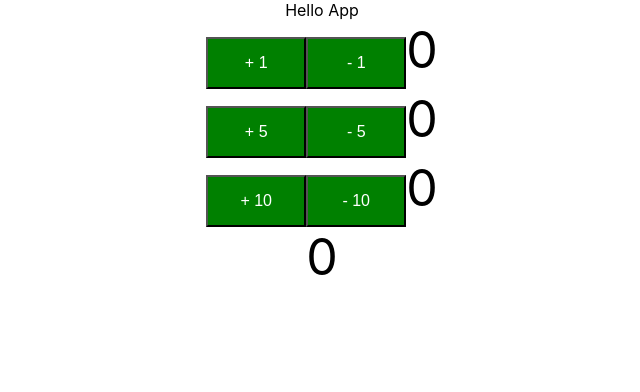
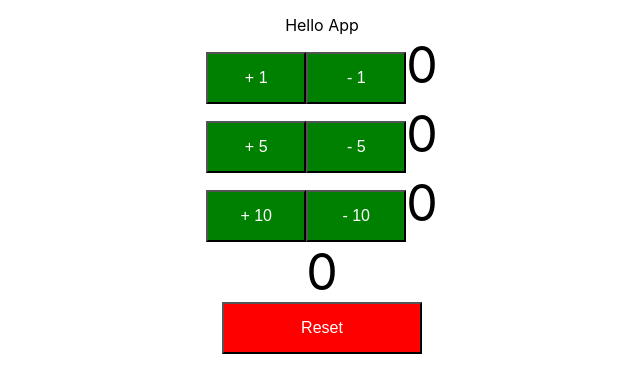
Before and after one commit to VDK84/fullStackReactSpringBoot, a React (Create React App) app in the folder frontend/todo-app/: page / in a window 1280 px wide. Shown: the top 392 px of the page, without its empty margins (318-958 px from the left). Built offline with nearby package versions, Linux system fonts and the light colour scheme.

Commit message:
Add Reset button

```diff
--- a/frontend/todo-app/src/components/Counter.css
+++ b/frontend/todo-app/src/components/Counter.css
@@ -9,3 +9,12 @@
 .count {
     font-size: 50px;
 }
+
+.reset {
+    background-color: red;
+    width: 200px;
+}
+
+body {
+    padding: 15px 30px;
+}
--- a/frontend/todo-app/src/components/Counter.jsx
+++ b/frontend/todo-app/src/components/Counter.jsx
@@ -14,6 +14,7 @@
 
     this.increment = this.increment.bind(this);
     this.decrement = this.decrement.bind(this);
+    this.reset = this.reset.bind(this);
   }
 
   render() {
@@ -23,20 +24,27 @@
         <CounterButton by={5} incrementMethod={this.increment} decrementMethod={this.decrement}/>
         <CounterButton by={10} incrementMethod={this.increment} decrementMethod={this.decrement}/>
         <span className="count">{this.state.counter}</span>
+        <div><button className="reset" onClick={this.reset}>Reset</button></div>
       </div>
     );
   }
 
   increment(by){
-    this.setState({
-      counter: this.state.counter + by
+    this.setState((prevState) => {
+      return {counter: prevState.counter + by}
      });
   }
 
   decrement(by){
+    this.setState((prevState) => {
+      return {counter: prevState.counter - by}
+     });
+  }
+
+  reset(){
     this.setState({
-      counter: this.state.counter - by
-     });
+      counter: 0
+    });
   }
 }
 
```
